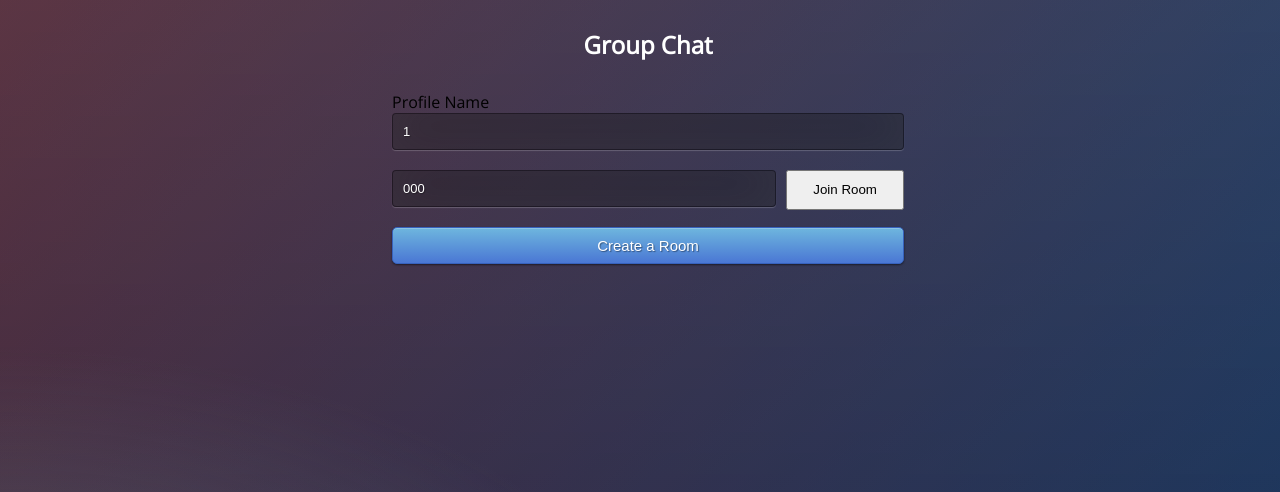
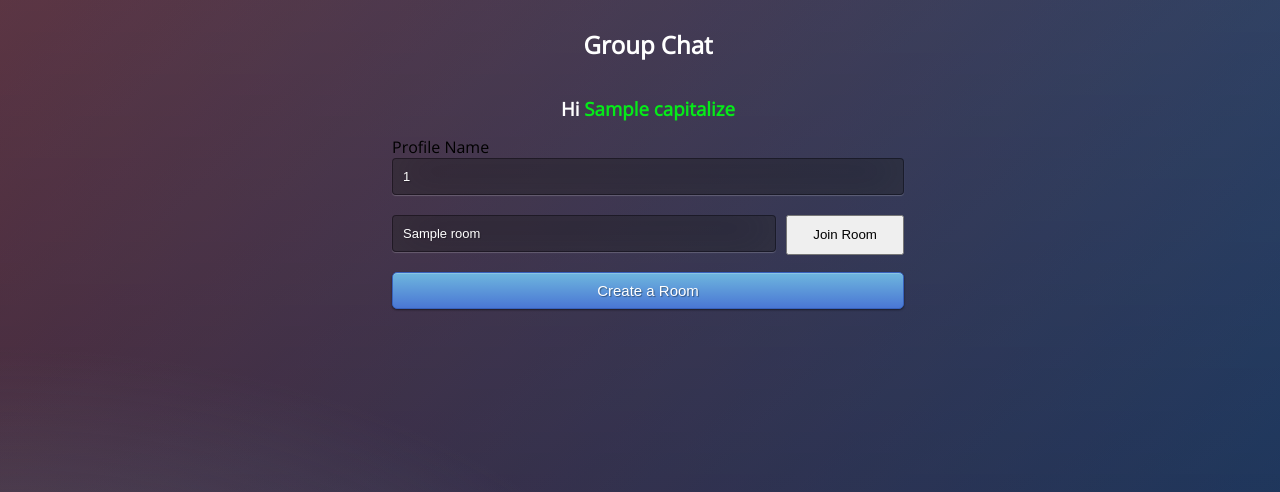
Before and after one commit to Ademic2022/groupChat-flask, a Flask app: template templates/index.html in a window 1280 px wide. Shown: the top 492 px of the page. Run offline with Flask 3, Linux system fonts and the light colour scheme; a user stored in the database is signed in; the template is opened without the code that fills it: most values are stand-ins (such as "Sample title", 1, 10 or a date in 2020); a database or web service that is not in the repository returns one stand-in record (values such as "Sample title"); some libraries are stand-ins or nearby versions.

Commit message:
listed groups to client

```diff
--- a/templates/index.html
+++ b/templates/index.html
@@ -3,15 +3,33 @@
 {% block body %}
     <form action="" method="POST" class="buttons">
         <h2>Group Chat</h2>
+        <h3>Hi <span>{{ current_user.username.capitalize() }}</span></h3>
         <div class="profile-setup">
             <label for="name">Profile Name</label>
-            <input type="text" id="profileName" placeholder="Set a Profile Name" name="profileName" value="{{ current_user.username }}">
+            <input
+                type="text" id="profileName"
+                placeholder="Set a Profile Name"
+                name="profileName"
+                value="{{ current_user.username }}" readonly>
         </div>
+        {% for room in rooms %}
         <div class="join">
-            <input type="text" id="code" placeholder="Room Code" name="code" value="{{code}}">
-            <button class="join-btn " type="submit" name="joinRoom" id="joinRoom" >Join Room</button>
-        </div>
-        <button type="submit" name="createRoom" id="createRoom" class="btn btn-primary btn-block btn-large">Create a Room</button>
+                <input
+                    type="text"
+                    id="code_{{ room._id.room_id }}"
+                    placeholder="Room Code"
+                    name="code"
+                    title="Enter a Room Code to Join an Existing Room"
+                    value="{{room.room_name}}" readonly>
+                <input type="text" name="room_id" value="{{room._id.room_id }}" hidden>
+                <button class="join-btn " type="submit" name="joinRoom_{{ room._id.room_id }}" id="joinRoom" >Join Room</button>
+            </div>
+        {% endfor %}
+        <button
+            type="submit"
+            name="createRoom" id="createRoom"
+            class="btn btn-primary btn-block btn-large">Create a Room
+        </button>
         {% if error %}
             <ul>
                 <li>{{error}}</li>
```
